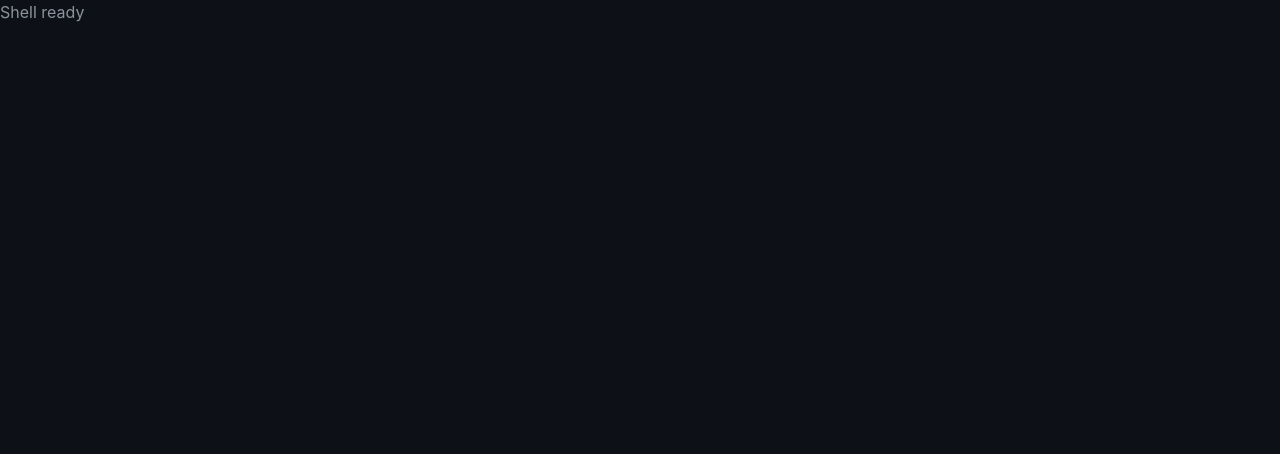
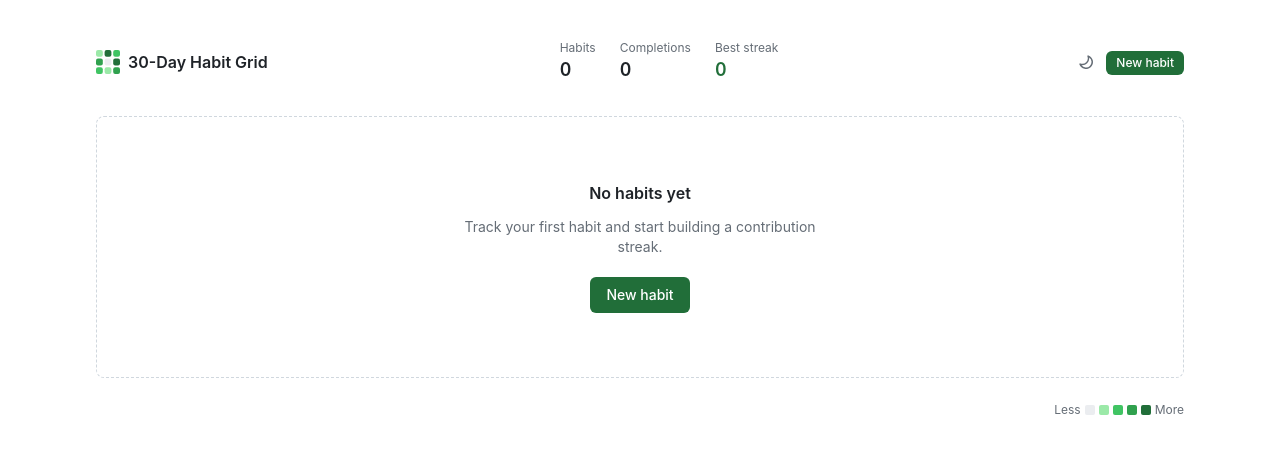
Before and after one commit to mmy-lana/30day-habit-grid, a Vue app: page / in a window 1280 px wide. Shown: the top 454 px of the page. Built offline with nearby package versions, Linux system fonts and the light colour scheme.

Commit message:
feat(pages): home page wiring, app bootstrap, persistence

```diff
--- a/src/App.vue
+++ b/src/App.vue
@@ -1,9 +1,17 @@
-<script setup lang="ts"></script>
+<script setup lang="ts">
+import { onMounted } from 'vue';
+import { useTheme } from '@/composables/useTheme';
+import HomePage from '@/pages/HomePage.vue';
+
+const theme = useTheme();
+
+onMounted(() => {
+  theme.init();
+});
+</script>
 
 <template>
-  <div class="app-shell min-h-dvh bg-gh-bg text-gh-text">
-    <p class="text-gh-muted">
-      Shell ready
-    </p>
+  <div class="app-shell mx-auto min-h-dvh w-full max-w-6xl bg-gh-bg px-4 py-6 text-gh-text sm:px-6 lg:px-8">
+    <HomePage />
   </div>
 </template>
--- a/src/components/organisms/HabitList.vue
+++ b/src/components/organisms/HabitList.vue
@@ -48,7 +48,7 @@ function statsFor(habitId: string): HabitStats {
         :habit="habit"
         :days="days"
         :stats="statsFor(habit.id)"
-        @toggle="(day) => emit('toggle', habit.id, day)"
+        @toggle="(habitId, day) => emit('toggle', habitId, day)"
         @edit="emit('edit', habit.id)"
         @delete="emit('delete', habit.id)"
       />
--- a/src/composables/useTheme.ts
+++ b/src/composables/useTheme.ts
@@ -3,6 +3,10 @@ import type { ComputedRef } from 'vue';
 import { useHabitStore } from '@/composables/useHabitStore';
 
 const STORAGE_KEY = 'habit-grid:v1';
+
+// Shared across instances so a choice made in HomePage also disables the
+// system-preference listener registered by App.init().
+let explicitChoice = false;
 
 /**
  * Keeps the `.dark` class on `<html>` in sync with the persisted theme choice.
@@ -11,7 +15,6 @@ const STORAGE_KEY = 'habit-grid:v1';
  */
 export function useTheme() {
   const store = useHabitStore();
-  let explicitChoice = false;
   let mediaQuery: MediaQueryList | null = null;
 
   const isDark: ComputedRef<boolean> = computed(() => store.theme.value === 'dark');
--- /dev/null
+++ b/src/pages/HomePage.vue
@@ -0,0 +1,149 @@
+<script setup lang="ts">
+import { computed, reactive, ref } from 'vue';
+import type { DayKey, Habit, HabitInput } from '@/types/habit';
+import type { GlobalStats } from '@/types/stats';
+import { useHabitStore } from '@/composables/useHabitStore';
+import { useDateGrid } from '@/composables/useDateGrid';
+import { useTheme } from '@/composables/useTheme';
+import { GRID_DAYS } from '@/constants/grid';
+import AppHeader from '@/components/organisms/AppHeader.vue';
+import CombinedGrid from '@/components/organisms/CombinedGrid.vue';
+import HabitList from '@/components/organisms/HabitList.vue';
+import Modal from '@/components/molecules/Modal.vue';
+import ConfirmDialog from '@/components/molecules/ConfirmDialog.vue';
+import HabitForm from '@/components/molecules/HabitForm.vue';
+import LegendBar from '@/components/molecules/LegendBar.vue';
+import StatTile from '@/components/atoms/StatTile.vue';
+
+const store = useHabitStore();
+const { dayKeys } = useDateGrid(GRID_DAYS);
+const { isDark, toggleTheme } = useTheme();
+
+const globalStats = computed<GlobalStats>(() => store.globalStats(dayKeys.value));
+
+const modalState = reactive<{ mode: 'closed' | 'add' | 'edit'; id?: string }>({
+  mode: 'closed',
+});
+
+const confirmDeleteId = ref<string | null>(null);
+
+const modalOpen = computed(() => modalState.mode !== 'closed');
+
+const editingHabit = computed<Habit | null>(() => {
+  if (modalState.mode !== 'edit' || modalState.id == null) return null;
+  return store.getHabit(modalState.id) ?? null;
+});
+
+const habitPendingDelete = computed<Habit | null>(() =>
+  confirmDeleteId.value == null ? null : (store.getHabit(confirmDeleteId.value) ?? null),
+);
+
+function openAdd(): void {
+  modalState.mode = 'add';
+  modalState.id = undefined;
+}
+
+function openEdit(id: string): void {
+  modalState.mode = 'edit';
+  modalState.id = id;
+}
+
+function closeModal(): void {
+  modalState.mode = 'closed';
+  modalState.id = undefined;
+}
+
+function handleSubmit(input: HabitInput): void {
+  if (modalState.mode === 'edit' && modalState.id != null) {
+    store.updateHabit(modalState.id, input);
+  } else {
+    store.addHabit(input);
+  }
+  closeModal();
+}
+
+function handleToggle(habitId: string, day: DayKey): void {
+  store.toggleDay(habitId, day);
+}
+
+function handleDelete(habitId: string): void {
+  confirmDeleteId.value = habitId;
+}
+
+function confirmDelete(): void {
+  if (confirmDeleteId.value != null) store.deleteHabit(confirmDeleteId.value);
+  confirmDeleteId.value = null;
+}
+</script>
+
+<template>
+  <AppHeader
+    :global-stats="globalStats"
+    :is-dark="isDark"
+    @toggle-theme="toggleTheme"
+    @add-habit="openAdd"
+  />
+
+  <CombinedGrid
+    :days="dayKeys"
+    :global-stats="globalStats"
+    :total-habits="store.habits.value.length"
+  />
+
+  <!-- Mobile-only global stats strip (desktop stats live in AppHeader). -->
+  <div
+    class="mt-4 flex gap-6 overflow-x-auto md:hidden"
+    aria-label="Global stats"
+  >
+    <StatTile
+      label="Habits"
+      :value="globalStats.totalHabits"
+    />
+    <StatTile
+      label="Completions"
+      :value="globalStats.totalCompletions"
+    />
+    <StatTile
+      label="Best streak"
+      :value="globalStats.bestStreak"
+      tone="accent"
+    />
+  </div>
+
+  <div class="mt-4">
+    <HabitList
+      :habits="store.habits.value"
+      :days="dayKeys"
+      @toggle="handleToggle"
+      @edit="openEdit"
+      @delete="handleDelete"
+      @add="openAdd"
+    />
+  </div>
+
+  <div class="mt-6 flex justify-end">
+    <LegendBar />
+  </div>
+
+  <Modal
+    :open="modalOpen"
+    :title="modalState.mode === 'edit' ? 'Edit habit' : 'Add habit'"
+    @close="closeModal"
+  >
+    <HabitForm
+      :habit="editingHabit"
+      @submit="handleSubmit"
+      @cancel="closeModal"
+    />
+  </Modal>
+
+  <ConfirmDialog
+    :open="confirmDeleteId != null"
+    title="Delete habit?"
+    :message="`This will permanently remove “${habitPendingDelete?.name ?? ''}” and all of its check-ins.`"
+    confirm-text="Delete"
+    danger
+    @confirm="confirmDelete"
+    @cancel="confirmDeleteId = null"
+  />
+</template>
```
Also changed, not shown: 1 other file (tests, documents, lock files or other folders).
